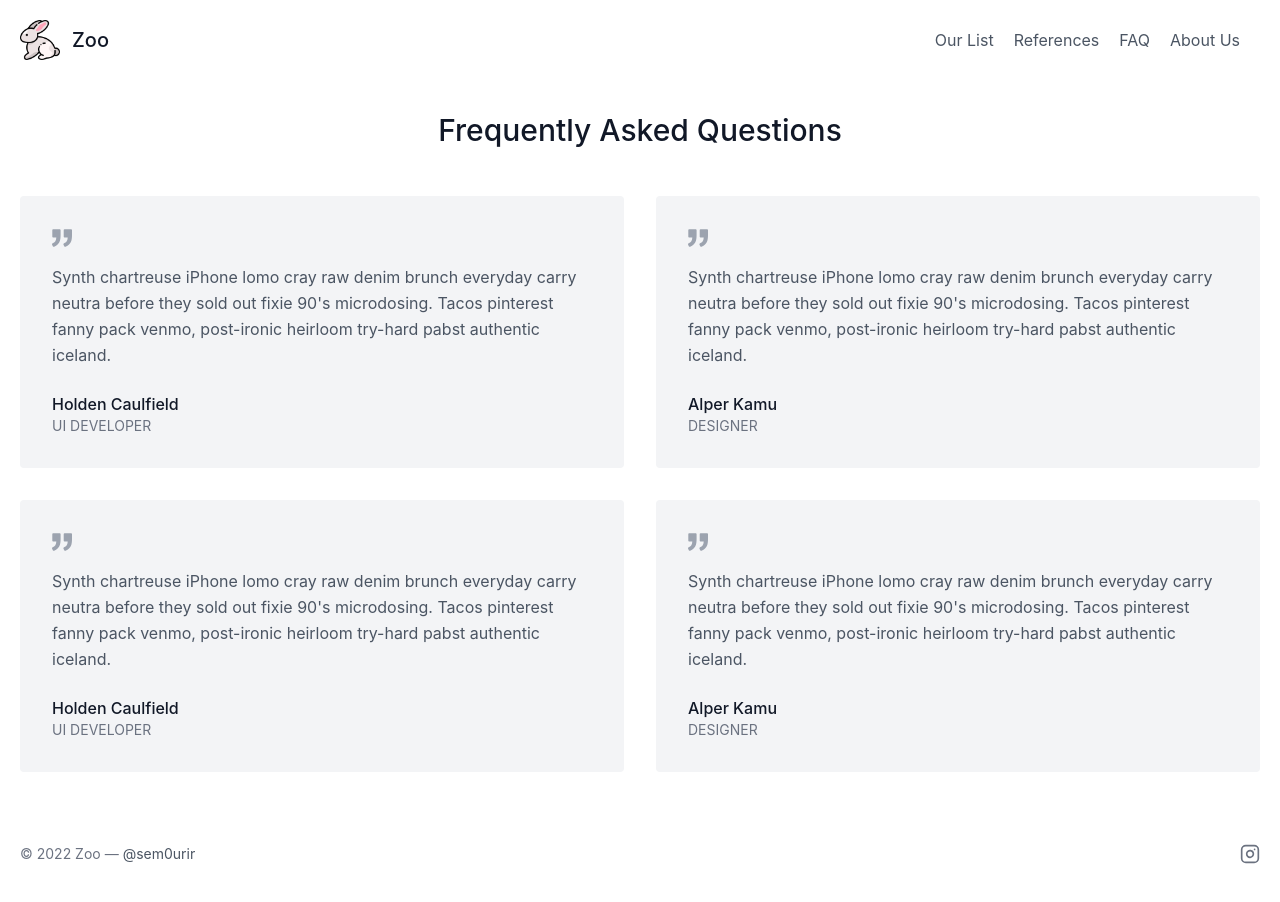
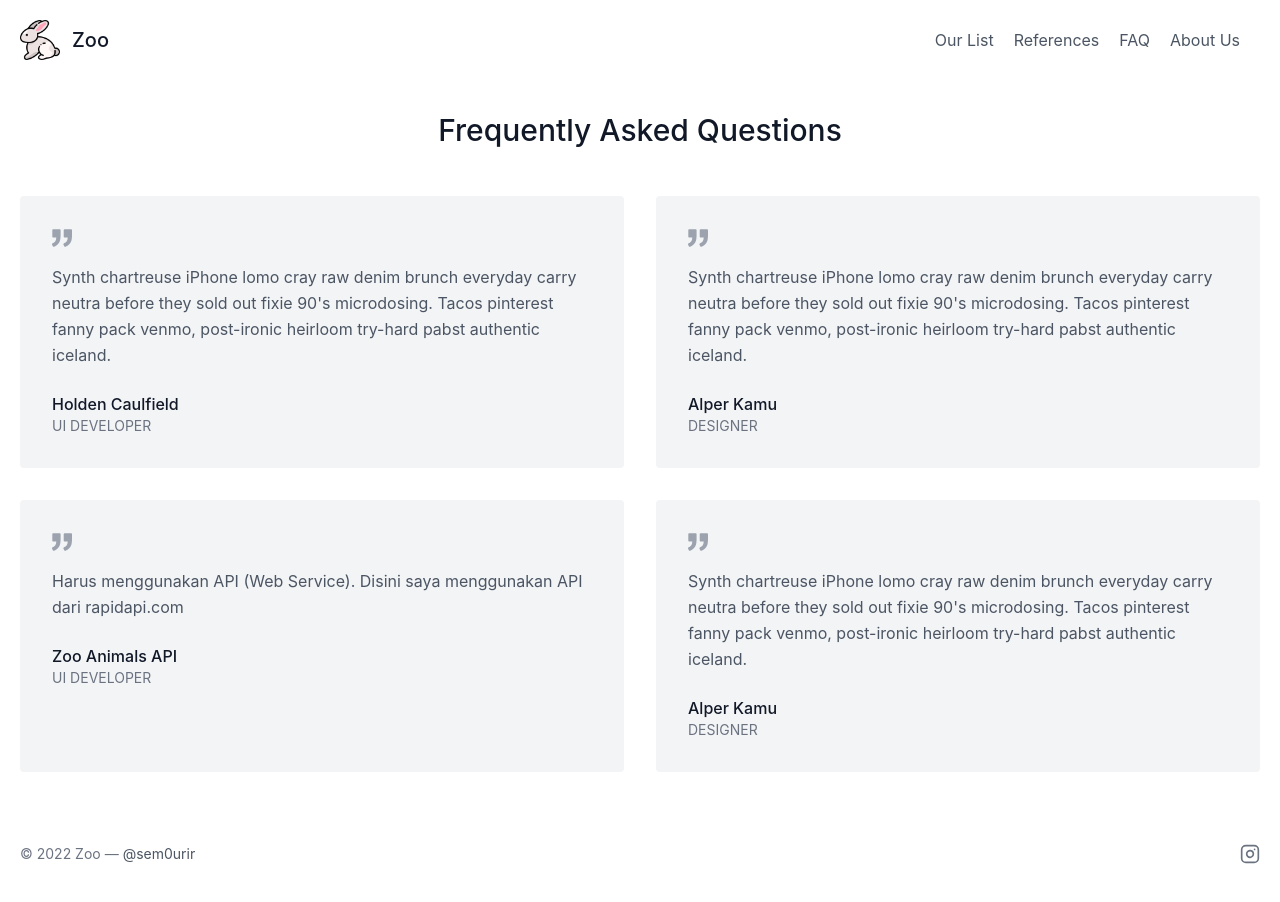
Before and after one commit to hammamfaiz/zoo, a Next.js app: page /faq in a window 1280 px wide. Built offline with nearby package versions, Linux system fonts and the light colour scheme.

Commit message:
feat: sticky

```diff
--- a/pages/components/Header.js
+++ b/pages/components/Header.js
@@ -3,7 +3,7 @@ import Image from "next/image";
 
 export default function Header() {
   return (
-    <header class="text-gray-600 body-font">
+    <header class="sticky top-0 text-gray-600 body-font z-50 bg-white">
       <div class="container mx-auto flex flex-wrap p-5 flex-col md:flex-row items-center">
         <Link
           href="/"
--- a/pages/faq.js
+++ b/pages/faq.js
@@ -78,15 +78,18 @@ export default function FAQ() {
                   <path d="M925.036 57.197h-304c-27.6 0-50 22.4-50 50v304c0 27.601 22.4 50 50 50h145.5c-1.9 79.601-20.4 143.3-55.4 191.2-27.6 37.8-69.399 69.1-125.3 93.8-25.7 11.3-36.8 41.7-24.8 67.101l36 76c11.6 24.399 40.3 35.1 65.1 24.399 66.2-28.6 122.101-64.8 167.7-108.8 55.601-53.7 93.7-114.3 114.3-181.9 20.601-67.6 30.9-159.8 30.9-276.8v-239c0-27.599-22.401-50-50-50zM106.036 913.497c65.4-28.5 121-64.699 166.9-108.6 56.1-53.7 94.4-114.1 115-181.2 20.6-67.1 30.899-159.6 30.899-277.5v-239c0-27.6-22.399-50-50-50h-304c-27.6 0-50 22.4-50 50v304c0 27.601 22.4 50 50 50h145.5c-1.9 79.601-20.4 143.3-55.4 191.2-27.6 37.8-69.4 69.1-125.3 93.8-25.7 11.3-36.8 41.7-24.8 67.101l35.9 75.8c11.601 24.399 40.501 35.2 65.301 24.399z"></path>
                 </svg>
                 <p class="leading-relaxed mb-6">
-                  Synth chartreuse iPhone lomo cray raw denim brunch everyday
-                  carry neutra before they sold out fixie 90's microdosing.
-                  Tacos pinterest fanny pack venmo, post-ironic heirloom
-                  try-hard pabst authentic iceland.
+                  Harus menggunakan API (Web Service). Disini saya menggunakan
+                  API dari rapidapi.com
                 </p>
-                <a class="inline-flex items-center">
+                <a
+                  class="inline-flex items-center"
+                  href="https://rapidapi.com/ahmadawais/api/zoo-animals-api/"
+                  rel="nooperner noreferrer"
+                  target="_blank"
+                >
                   <span class="flex-grow flex flex-col">
                     <span class="title-font font-medium text-gray-900">
-                      Holden Caulfield
+                      Zoo Animals API
                     </span>
                     <span class="text-gray-500 text-sm">UI DEVELOPER</span>
                   </span>
```
